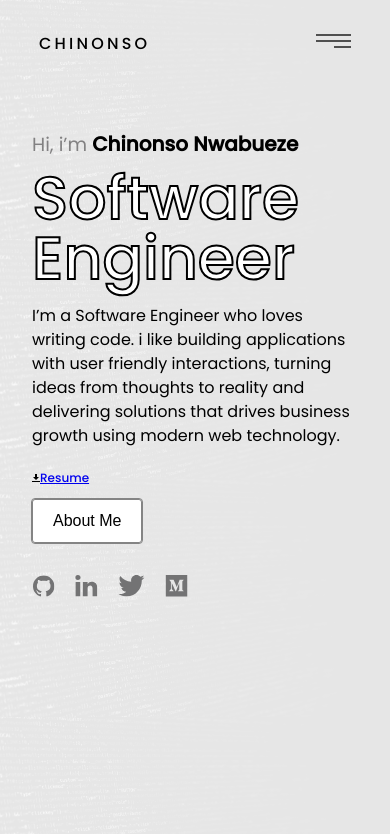
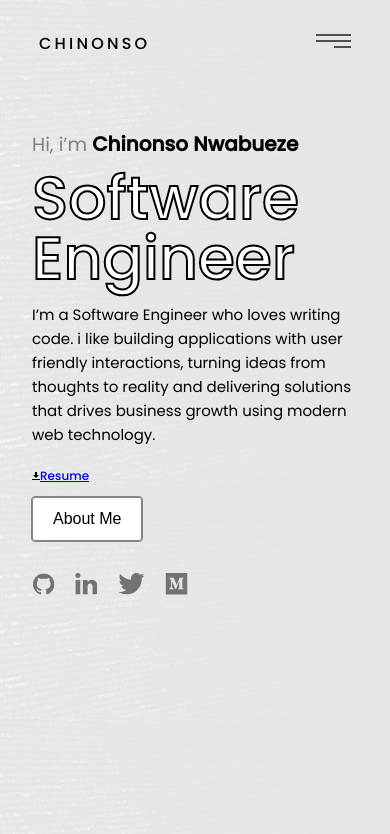
Before and after one commit to nwabuezenonso/v1portfolio, a React (Create React App) app: page / in a window 390 px wide. Shown: the top 834 px of the page. Built offline with nearby package versions, Linux system fonts and the light colour scheme.

Commit message:
reducing font size

```diff
--- a/src/containers/Home/Home.css
+++ b/src/containers/Home/Home.css
@@ -92,7 +92,7 @@
     }
 
     .introText_content{
-        font-size: 19px;
+        font-size: 16px;
         line-height: 24px;
     }
 
@@ -127,7 +127,7 @@
     }
 
     .introText_content{
-        font-size: 16px;
+        font-size: 15px;
         line-height: 24px;
     }
 
--- a/src/containers/Project/Projects.css
+++ b/src/containers/Project/Projects.css
@@ -15,7 +15,7 @@
 
 .project_intro p{
     margin-bottom: 1rem;
-    font-size: 15px;
+    font-size: 16px;
 }
 
 .project_section{
```
